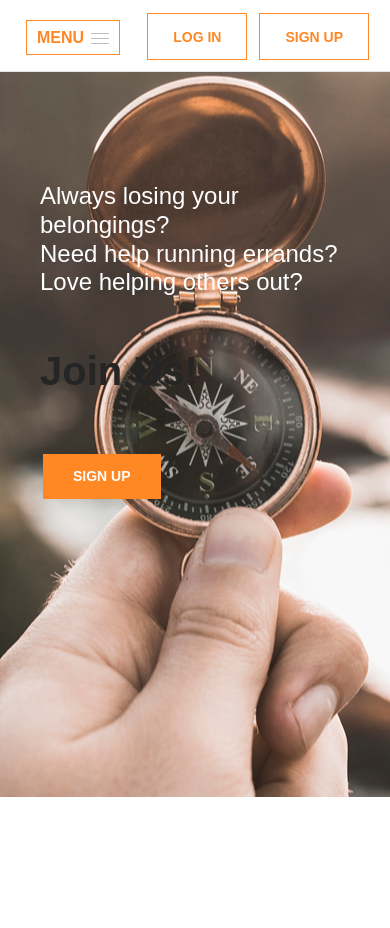
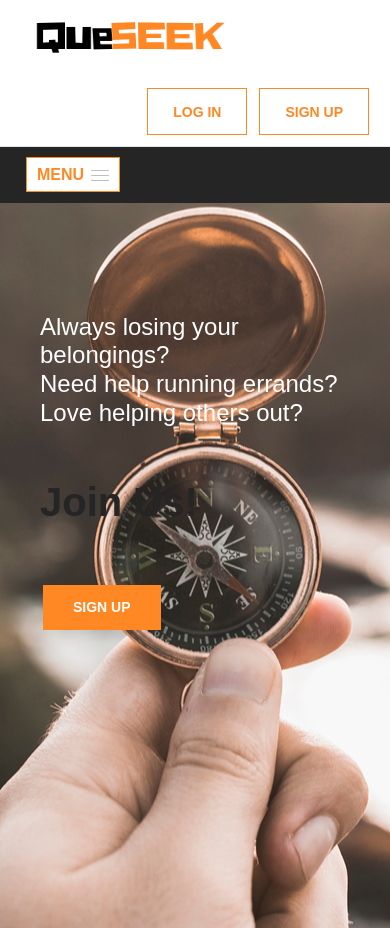
Before and after one commit to moudNM/queseek, a Flask app: page / in a window 390 px wide. Before the commit the page ends 797 px from the top, so only its background shows below. Run offline with Flask 2, Linux system fonts and the light colour scheme; some libraries are stand-ins or nearby versions; some web fonts are replaced.

Commit message:
fix logo

```diff
--- a/app/static/css/style.css
+++ b/app/static/css/style.css
@@ -355,9 +355,7 @@ ol {
 	font-size: 16px;
 	color: #252525;
 	float: left;
-	padding-top: 7px;
-	padding-bottom: 7px;
-	padding-right: 20px;
+	padding: 15px;
 }
 
 .header-top .ht-left .mail-service i {
@@ -4094,7 +4092,7 @@ ol {
 	}
 	.header-top .ht-left,
 	.header-top .top-social {
-		display: none;
+
 	}
 	.header-top .ht-right .login-panel {
 		padding-top: 9px;
@@ -4126,7 +4124,7 @@ ol {
 		padding: 14px 50px 14px 18px;
 	}
 	.nav-item {
-		background: transparent;
+
 	}
 	.nav-item .nav-menu {
 		display: none;
@@ -4135,7 +4133,7 @@ ol {
 		display: block;
 		background: transparent;
 		text-align: center;
-		margin-top: -62px;
+
 	}
 	.slicknav_nav {
 		background: #333;
--- a/app/templates/base/icon.html
+++ b/app/templates/base/icon.html
@@ -1 +1,4 @@
 <link rel="shortcut icon" type="image/png" href="{{ url_for('static', filename='img/favicon.ico')}}">
+<meta http-equiv="cache-control" content="no-cache" />
+<meta http-equiv="Pragma" content="no-cache" />
+<meta http-equiv="Expires" content="-1" />
--- a/app/templates/base/topbar.html
+++ b/app/templates/base/topbar.html
@@ -6,7 +6,7 @@
                      <a href="{{url_for('index')}}">
                     <img src="{{ url_for('static', filename='img/logo/QueseekBlackOrange.png')}}"
                          alt="QueseekLogo"
-                         width="250">
+                         width="200">
                 </a>
                 </div>
 
@@ -14,4 +14,5 @@
             {% include "base/loginlogout.html" %}
         </div>
     </div>
+
 </header>
--- a/app/templates/index.html
+++ b/app/templates/index.html
@@ -7,6 +7,7 @@
     <meta name="keywords" content="Queseek, quest, seek">
     <meta name="viewport" content="width=device-width, initial-scale=1.0">
     <meta http-equiv="X-UA-Compatible" content="ie=edge">
+
     <title>Queseek</title>
     {% include "base/icon.html" %}
     <!-- Google Font -->
```
